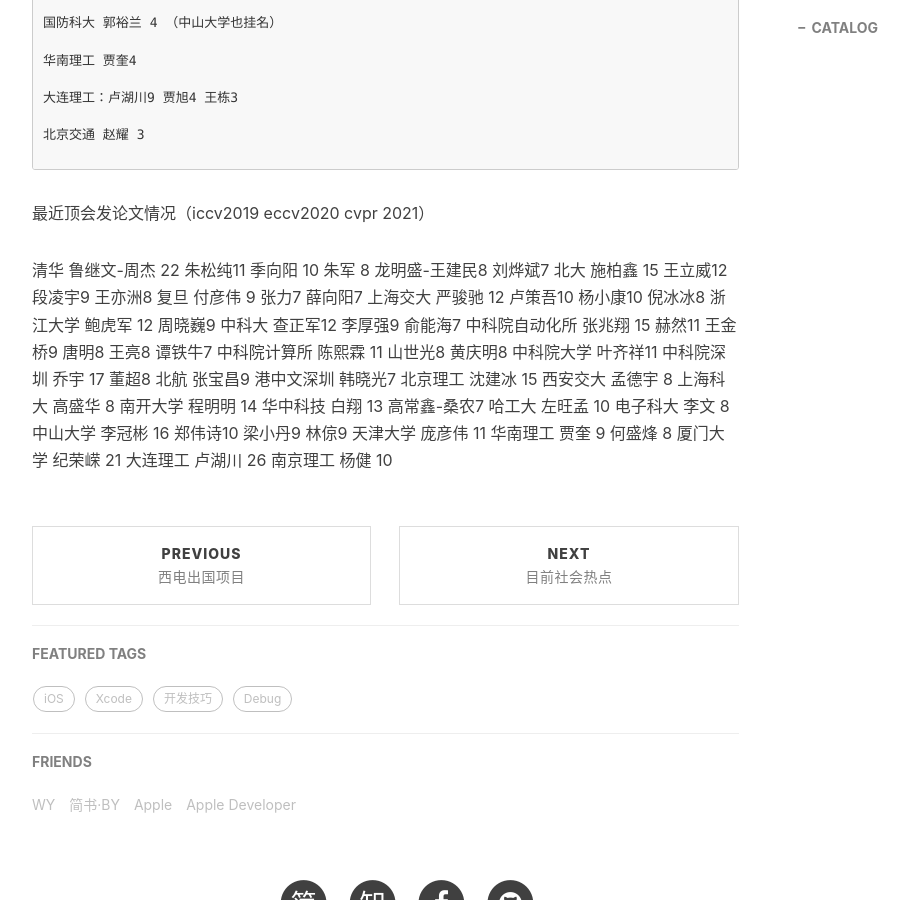
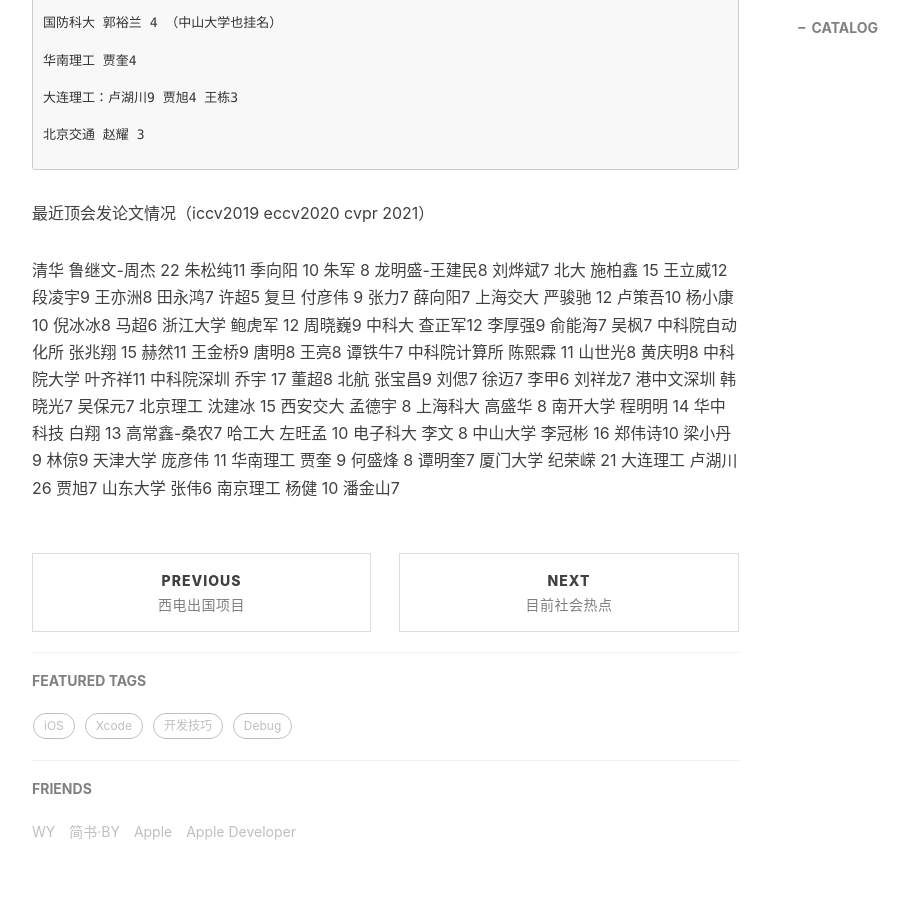
Before and after one commit to pengjiao123/pengjiao123.github.io, a Jekyll site: the page built from _posts/2021-07-07-大陆地区非计算机软件学院老师招生.md, in a window 1280 px wide and 900 px high, scrolled down 4929 px. Shown: the whole window, without its empty margins (233-1142 px from the left). Built offline with Jekyll 4.4.1, drawn with Linux system fonts in a browser that asks for light colours; nearby versions of some CDN libraries; comment, search, counter and statistics services are not loaded.

Commit message:
Update 2021-07-07-大陆地区非计算机软件学院老师招生.md

```diff
--- a/_posts/2021-07-07-大陆地区非计算机软件学院老师招生.md
+++ b/_posts/2021-07-07-大陆地区非计算机软件学院老师招生.md
@@ -170,17 +170,17 @@
 最近顶会发论文情况（iccv2019 eccv2020 cvpr 2021）
 
 清华 鲁继文-周杰 22 朱松纯11 季向阳 10 朱军 8 龙明盛-王建民8 刘烨斌7
-北大 施柏鑫 15 王立威12 段凌宇9 王亦洲8
+北大 施柏鑫 15 王立威12 段凌宇9 王亦洲8 田永鸿7  许超5
 复旦 付彦伟 9 张力7 薛向阳7
-上海交大 严骏驰 12 卢策吾10 杨小康10 倪冰冰8
+上海交大 严骏驰 12 卢策吾10 杨小康10 倪冰冰8 马超6
 浙江大学 鲍虎军 12 周晓巍9
-中科大 查正军12 李厚强9 俞能海7
+中科大 查正军12 李厚强9 俞能海7 吴枫7
 中科院自动化所 张兆翔 15 赫然11 王金桥9 唐明8 王亮8 谭铁牛7
 中科院计算所 陈熙霖 11 山世光8 黄庆明8
 中科院大学 叶齐祥11
 中科院深圳 乔宇 17 董超8
-北航 张宝昌9
-港中文深圳 韩晓光7
+北航 张宝昌9 刘偲7 徐迈7 李甲6 刘祥龙7
+港中文深圳 韩晓光7 吴保元7
 北京理工 沈建冰 15
 西安交大 孟德宇 8
 上海科大 高盛华 8
@@ -190,7 +190,8 @@
 电子科大 李文 8
 中山大学 李冠彬 16 郑伟诗10 梁小丹9 林倞9
 天津大学 庞彦伟 11
-华南理工 贾奎 9 何盛烽 8
+华南理工 贾奎 9 何盛烽 8 谭明奎7
 厦门大学 纪荣嵘 21
-大连理工 卢湖川 26
-南京理工 杨健 10
+大连理工 卢湖川 26 贾旭7
+山东大学 张伟6
+南京理工 杨健 10 潘金山7
```
